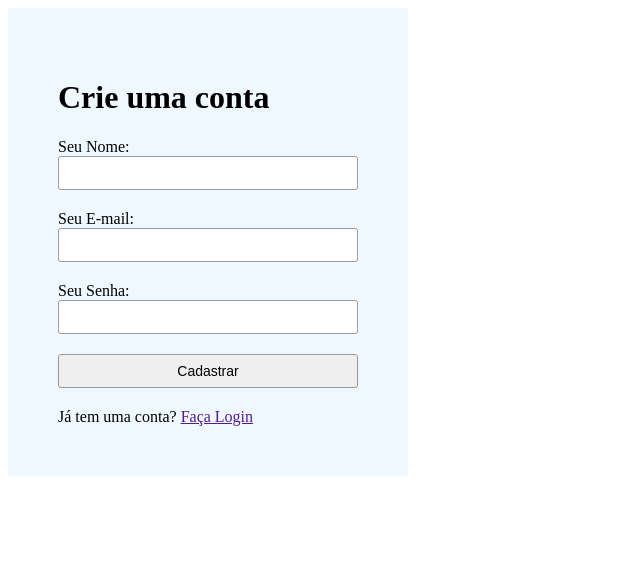
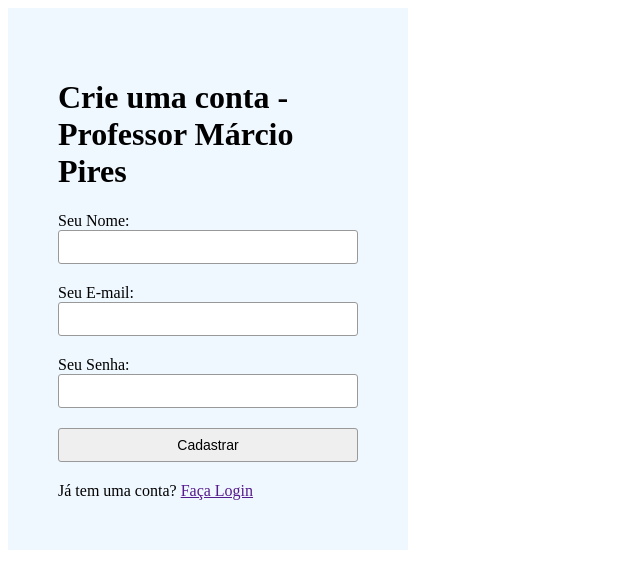
Before and after one commit to marciopires4050/Form-simples-verifica-es, a plain HTML site: page index.html in a window 1280 px wide. Shown: the whole page, without its empty margins (0-640 px from the left). Drawn offline with Linux system fonts and the light colour scheme.

Commit message:
add nome professor

```diff
--- a/index.html
+++ b/index.html
@@ -14,7 +14,7 @@
 
         </div>
         <div class="rightside">
-            <h1>Crie uma conta</h1>
+            <h1>Crie uma conta - Professor Márcio Pires</h1>
             <form action="POST" action="cadastro.php" class="b7validator">
                 <label>
                     Seu Nome: </br>
```
